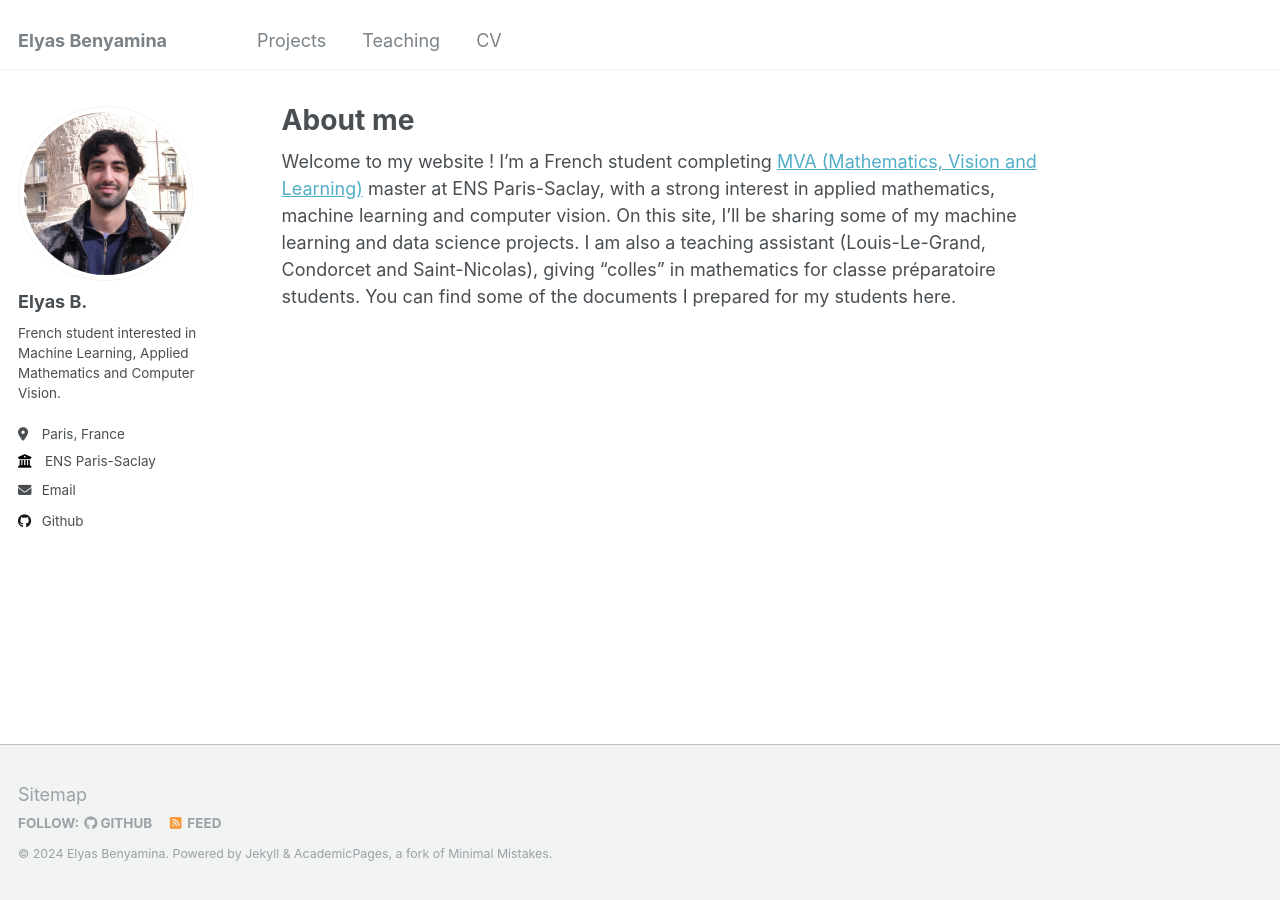
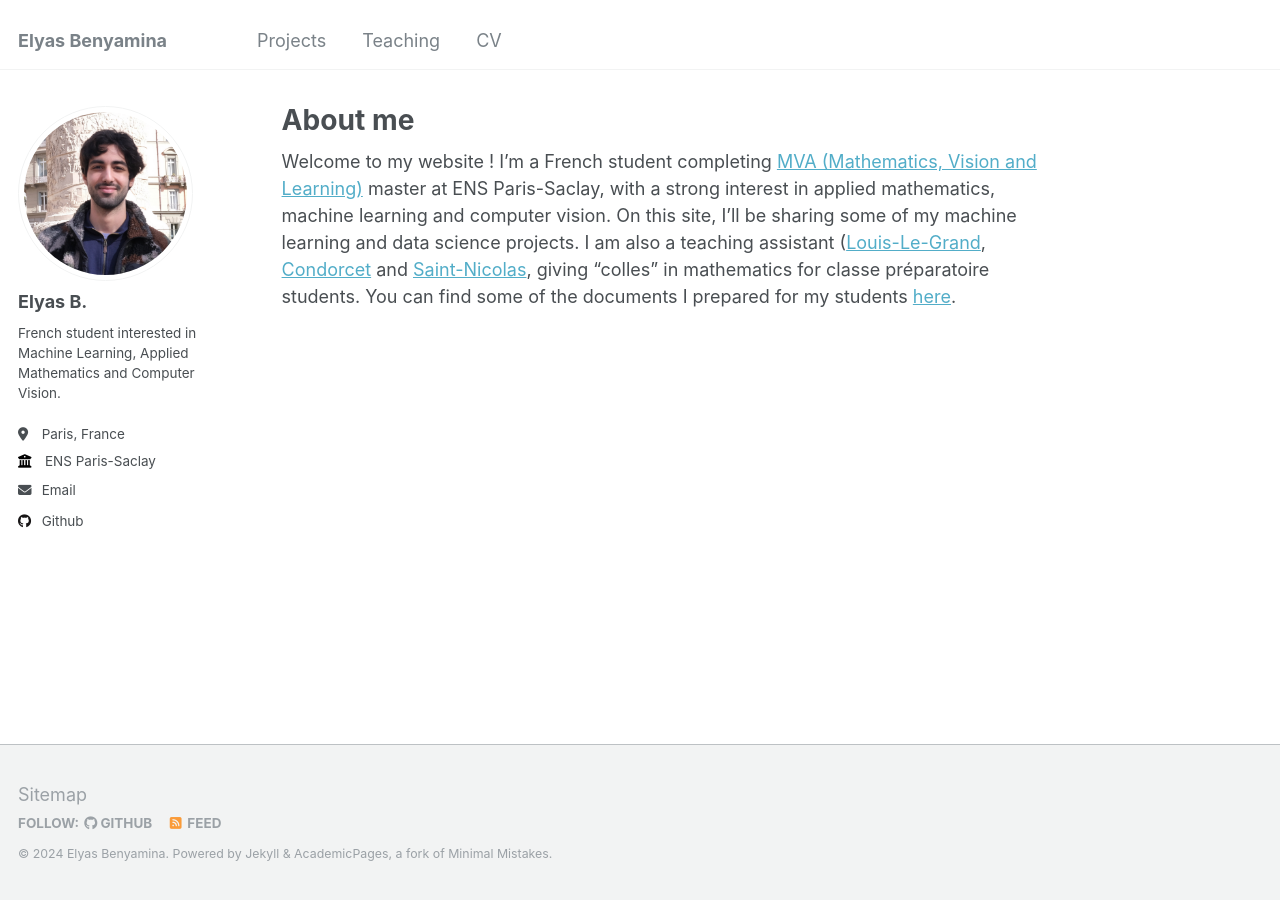
Before and after one commit to elyasbny/elyasbny.github.io, a Jekyll site: the page built from _pages/about.md, in a window 1280 px wide. Built offline with Jekyll 4.4.1, drawn with Linux system fonts in a browser that asks for light colours; part of the change alters nothing that is shown.

```diff
--- a/_pages/about.md
+++ b/_pages/about.md
@@ -8,4 +8,4 @@ redirect_from:
 ---
 
 Welcome to my website ! I’m a French student completing [MVA (Mathematics, Vision and Learning)](https://www.master-mva.com/) master at ENS Paris-Saclay, with a strong interest in applied mathematics, machine learning and computer vision. On this site, I’ll be sharing some of my machine learning and data science projects.
-I am also a teaching assistant (Louis-Le-Grand, Condorcet and Saint-Nicolas), giving "colles" in mathematics for classe préparatoire students. You can find some of the documents I prepared for my students here.
+I am also a teaching assistant ([Louis-Le-Grand](https://fr.wikipedia.org/wiki/Lyc%C3%A9e_Louis-le-Grand), [Condorcet](https://fr.wikipedia.org/wiki/Lyc%C3%A9e_Condorcet) and [Saint-Nicolas](https://fr.wikipedia.org/wiki/Lyc%C3%A9e_Saint-Nicolas_(Paris)), giving "colles" in mathematics for classe préparatoire students. You can find some of the documents I prepared for my students [here](/teaching).
```
